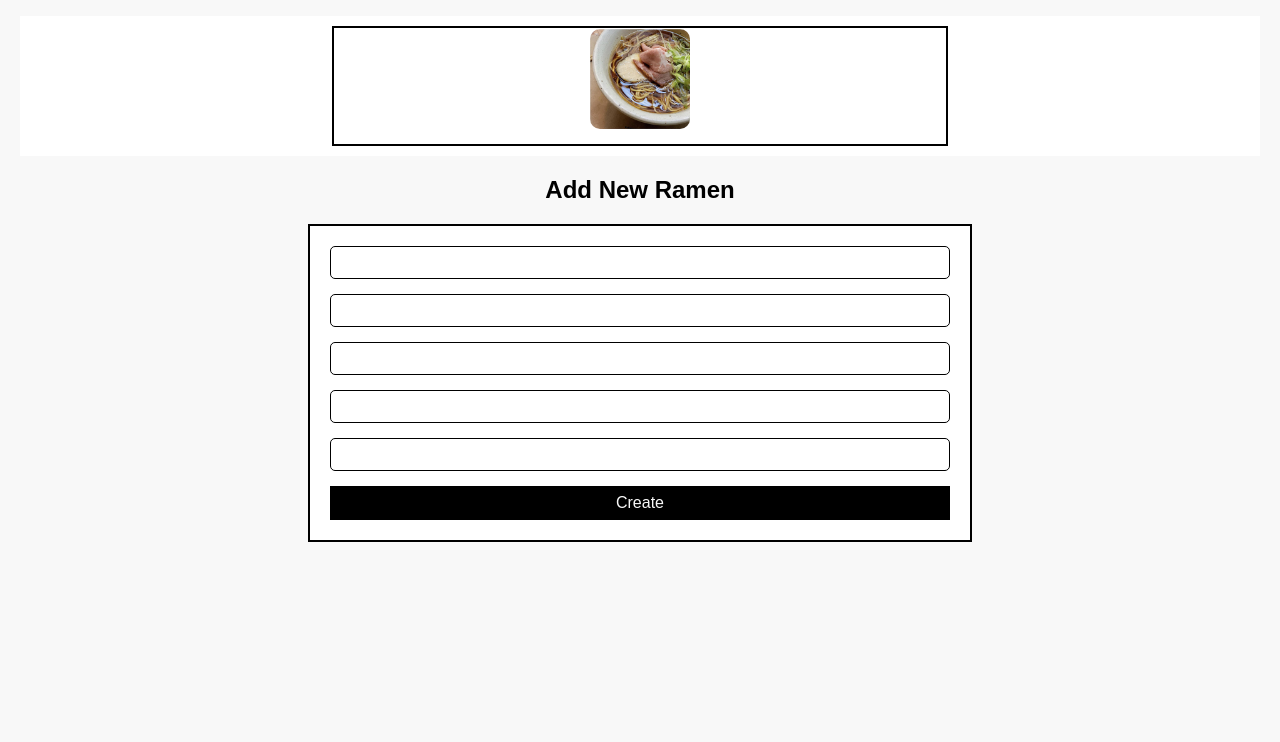
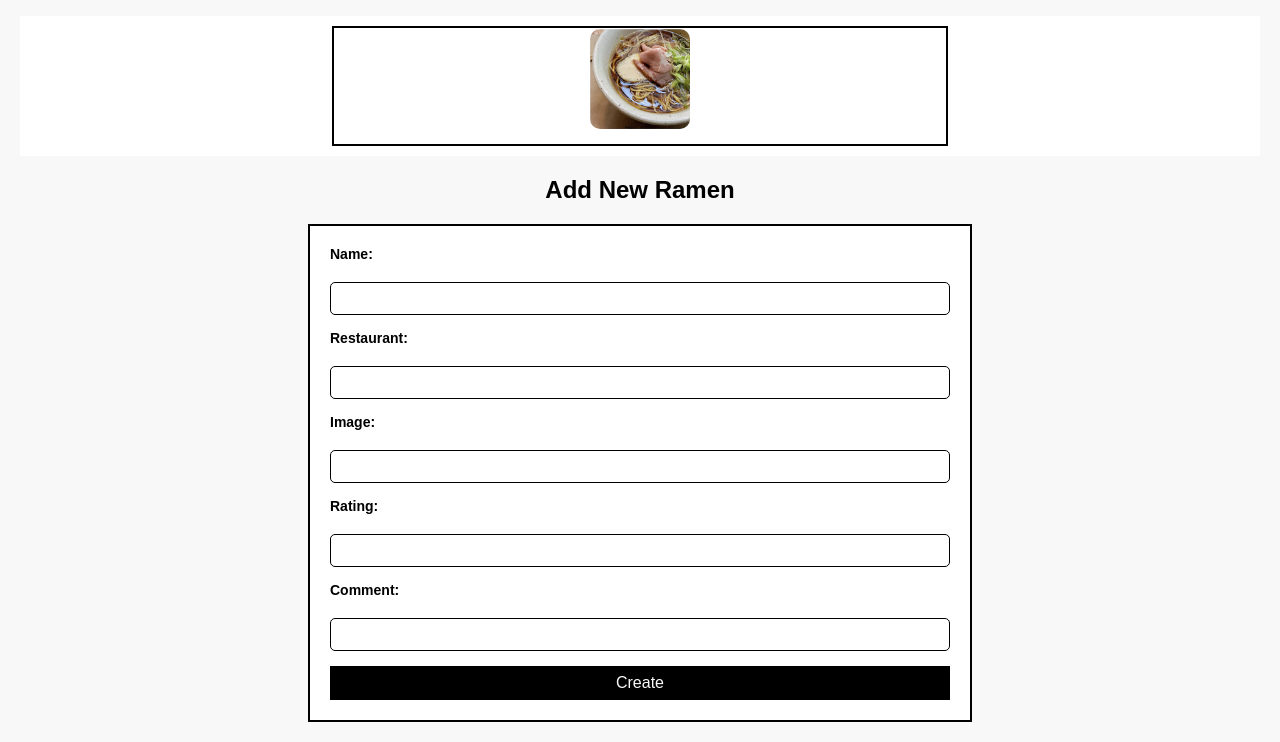
Before and after one commit to Dunstankiiru/ramen-rating-app, a plain HTML site: page index.html in a window 1280 px wide. Shown: the part 94-836 px from the top of the page. Before the commit the page ends 800 px from the top, so only its background shows below. Drawn offline with Linux system fonts and the light colour scheme.

Commit message:
modifies styles to the elements

```diff
--- a/index.html
+++ b/index.html
@@ -24,10 +24,15 @@
 
     <h2>Add New Ramen</h2>
     <form id="new-ramen-form">
-        <input type="text" name="Name" id="name">
-        <input type="text" name="Restaurant" id="restaurant">
-        <input type="text" name="Image URL" id="image">
-        <input type="number" name="Rating" id="rating">
+        <label for="name">Name:</label>
+        <input type="text" id="name">
+        <label for="restaurant">Restaurant:</label>
+        <input type="text" id="restaurant">
+        <label for="image">Image:</label>
+        <input type="text" id="image">
+        <label for="rating">Rating:</label>
+        <input type="number" id="rating">
+        <label for="comment">Comment:</label>
         <input type="text" name="Comment" id="comment">
         <button type="submit">Create</button>
     </form>
--- a/style.css
+++ b/style.css
@@ -56,6 +56,14 @@ form{
     flex-direction: column;
     gap: 15px;
 }
+form label{
+    font-weight: bold;
+    font-size: 14px;
+    margin-bottom: 5px;
+    color: black;
+    display: block;
+    text-align: left
+}
 
 form input {
     padding: 8px;
@@ -71,3 +79,8 @@ form button{
     cursor: pointer;
     font-size: 16px;
 }
+
+form button:hover {
+    background-color: burlywood;
+    color: #f8f8f8;
+}
```
